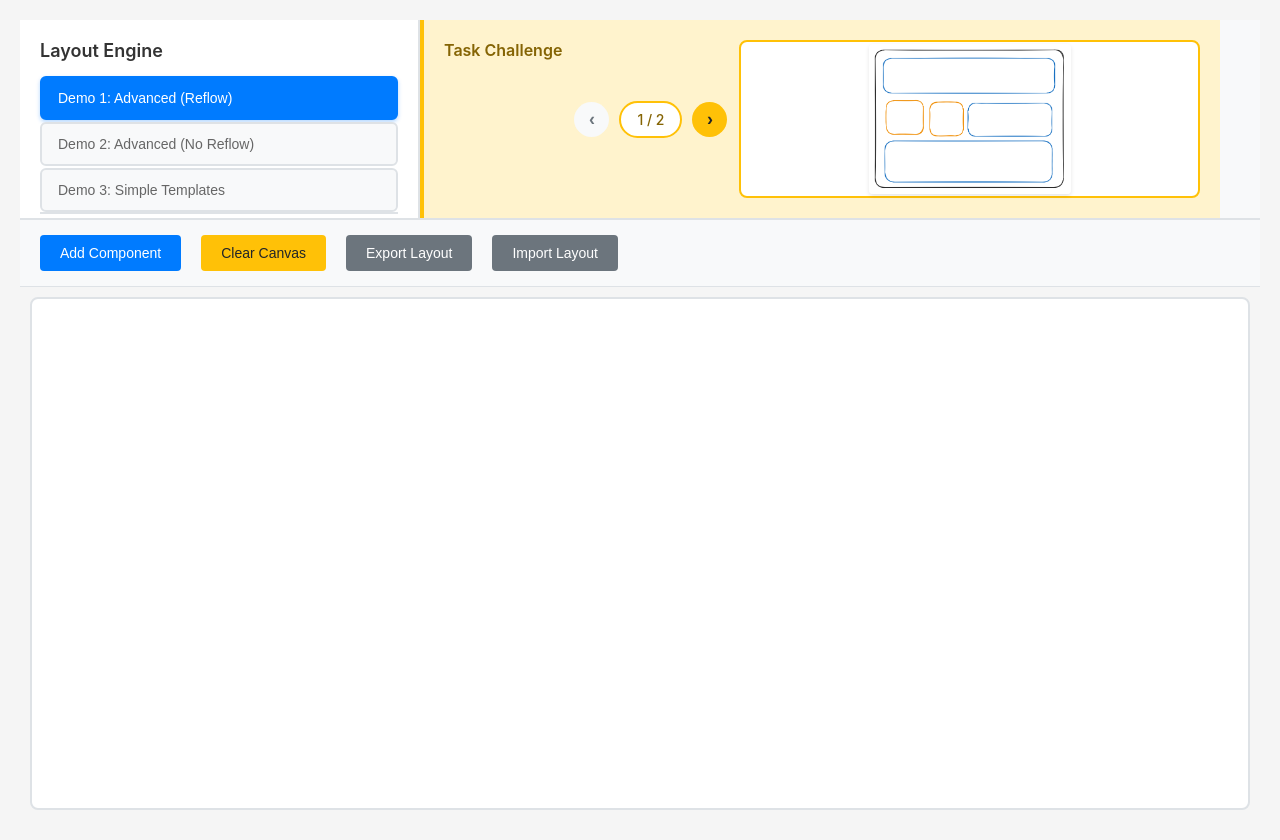
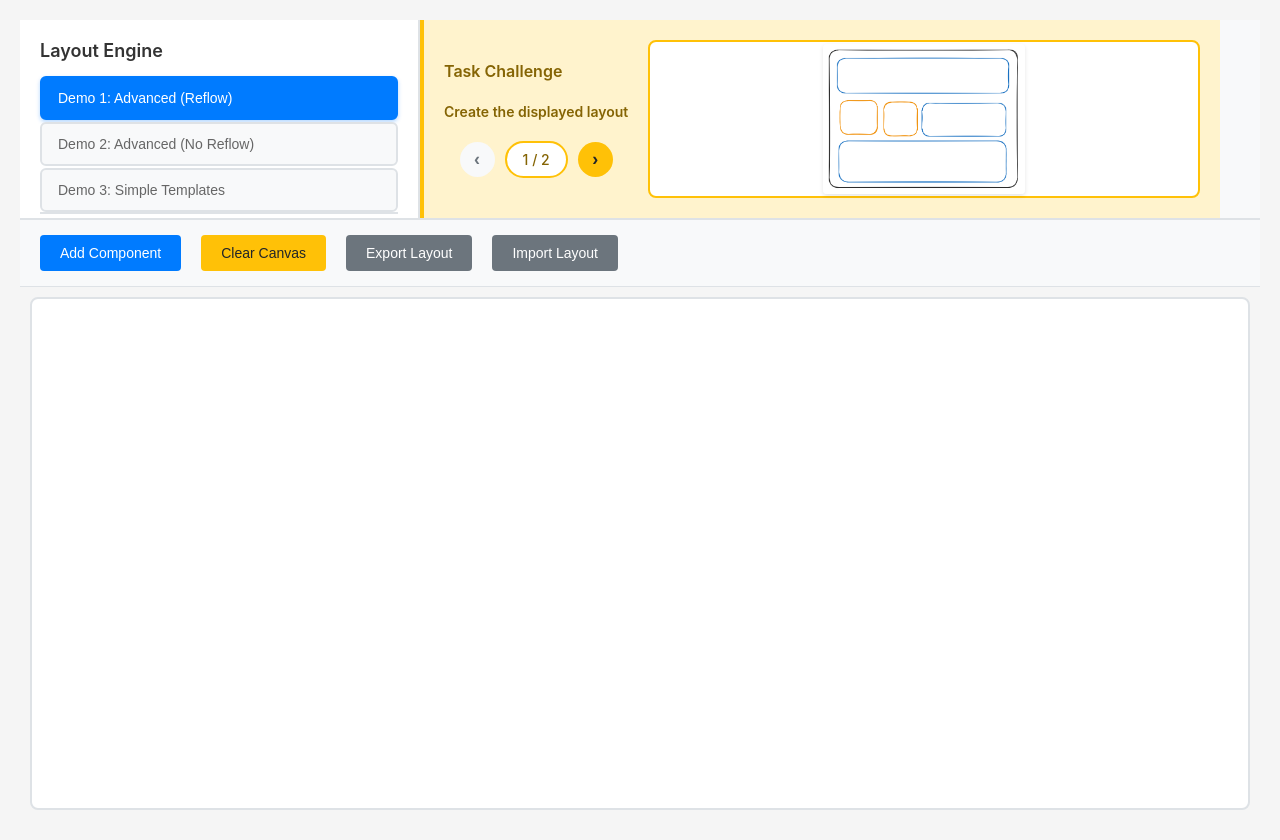
Before and after one commit to skrulling/layout-poc-2, a website built with Vite: page index.html in a window 1280 px wide. Built offline with nearby package versions, Linux system fonts and the light colour scheme.

Commit message:
task text

```diff
--- a/src/main.ts
+++ b/src/main.ts
@@ -15,13 +15,18 @@ document.querySelector<HTMLDivElement>('#app')!.innerHTML = `
       </div>
 
       <div class="task-navigator">
+        <div class="task-left">
           <h3>Task Challenge</h3>
+          <div class="task-instruction">
+            <span id="task-text">Create the displayed layout</span>
+          </div>
           <div class="task-controls">
             <button id="task-prev" class="task-arrow" disabled>‹</button>
             <div class="task-info">
               <span id="task-counter">1 / 2</span>
             </div>
             <button id="task-next" class="task-arrow">›</button>
+          </div>
         </div>
         <div class="task-image-container">
           <img id="task-image" src="/dash-1.png" alt="Task Layout" />
--- a/src/style.css
+++ b/src/style.css
@@ -69,8 +69,25 @@ body {
     border-left: 4px solid #ffc107;
     display: flex;
     flex-direction: row;
+    gap: 20px;
+    max-width: 800px
+}
+
+.task-left {
+    display: flex;
+    flex-direction: column;
     gap: 12px;
-    max-width: 800px
+    justify-content: center;
+}
+
+.task-instruction {
+    margin: 8px 0;
+}
+
+.task-instruction span {
+    font-weight: 600;
+    color: #856404;
+    font-size: 14px;
 }
 
 .main-content {
```
Lines whose indentation alone changed are shown as unchanged.
